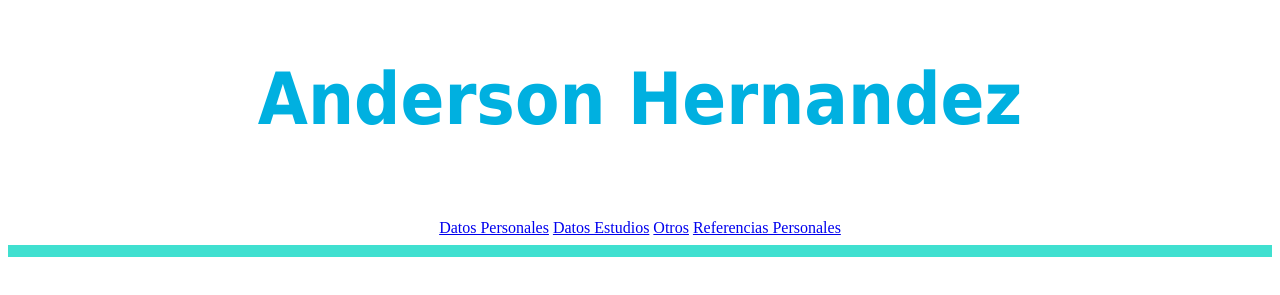
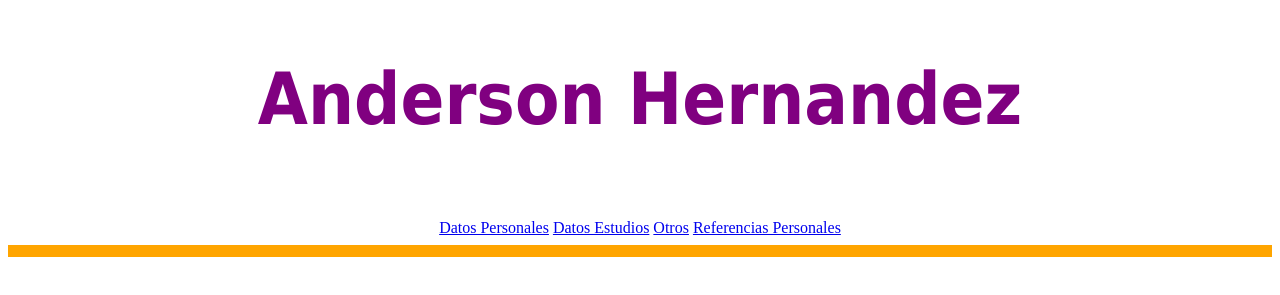
Before and after one commit to Anderson5bb/ANDERSONSTEVEH, a plain HTML site: page index.html in a window 1280 px wide. Shown: the part 299-594 px from the top of the page. Drawn offline with Linux system fonts and the light colour scheme.

Commit message:
Update index.html

```diff
--- a/index.html
+++ b/index.html
@@ -6,7 +6,7 @@
     <center>
         <hr size="30" noshade color="green">
        <img src="steve.jpg" alt="steve" width="150" height="250"><br>
-        <font size="34" face="tahoma" color="sky blue">
+        <font size="34" face="tahoma" color="purple">
             <h2>Anderson Hernandez</h2>
         </font>
         <br>
@@ -14,7 +14,7 @@
         <a href="estudios.html">Datos Estudios</a>
         <a href="otros.html">Otros</a>
         <a href="referencias.html">Referencias Personales</a><br>
-        <hr size="12" color="turquoise" noshade>
+        <hr size="12" color="orange" noshade>
     </center>
 </body>
 </html>
```
